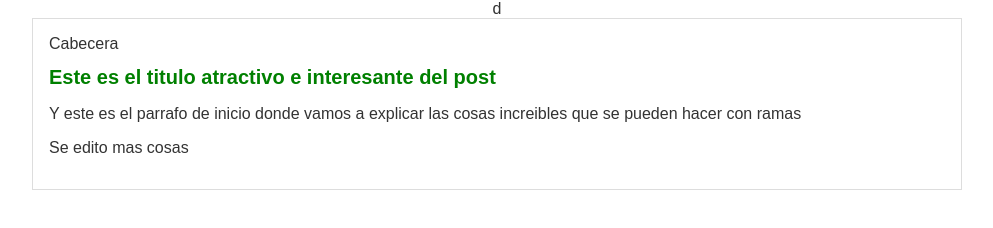
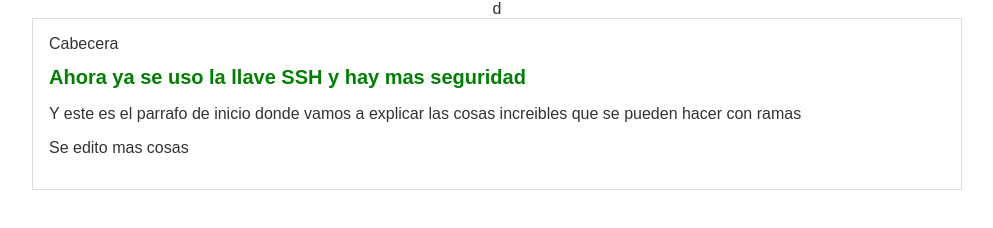
Before and after one commit to llabarrera/hyperblog, a plain HTML site: page index.html in a window 1280 px wide. Shown: the whole page, without its empty margins (143-1136 px from the left). Drawn offline with Linux system fonts and the light colour scheme.

Commit message:
con llaves SSH

```diff
--- a/index.html
+++ b/index.html
@@ -13,7 +13,7 @@
     Cabecera
 </div>
 <div id="post">
-<h1>Este es el titulo atractivo e interesante del post</h1>
+<h1>Ahora ya se uso la llave SSH y hay mas seguridad</h1>
 <p>Y este es el parrafo de inicio donde vamos a explicar las cosas increibles que se pueden hacer con ramas</p>
 <p>Se edito mas cosas</p>
 </div>
```
